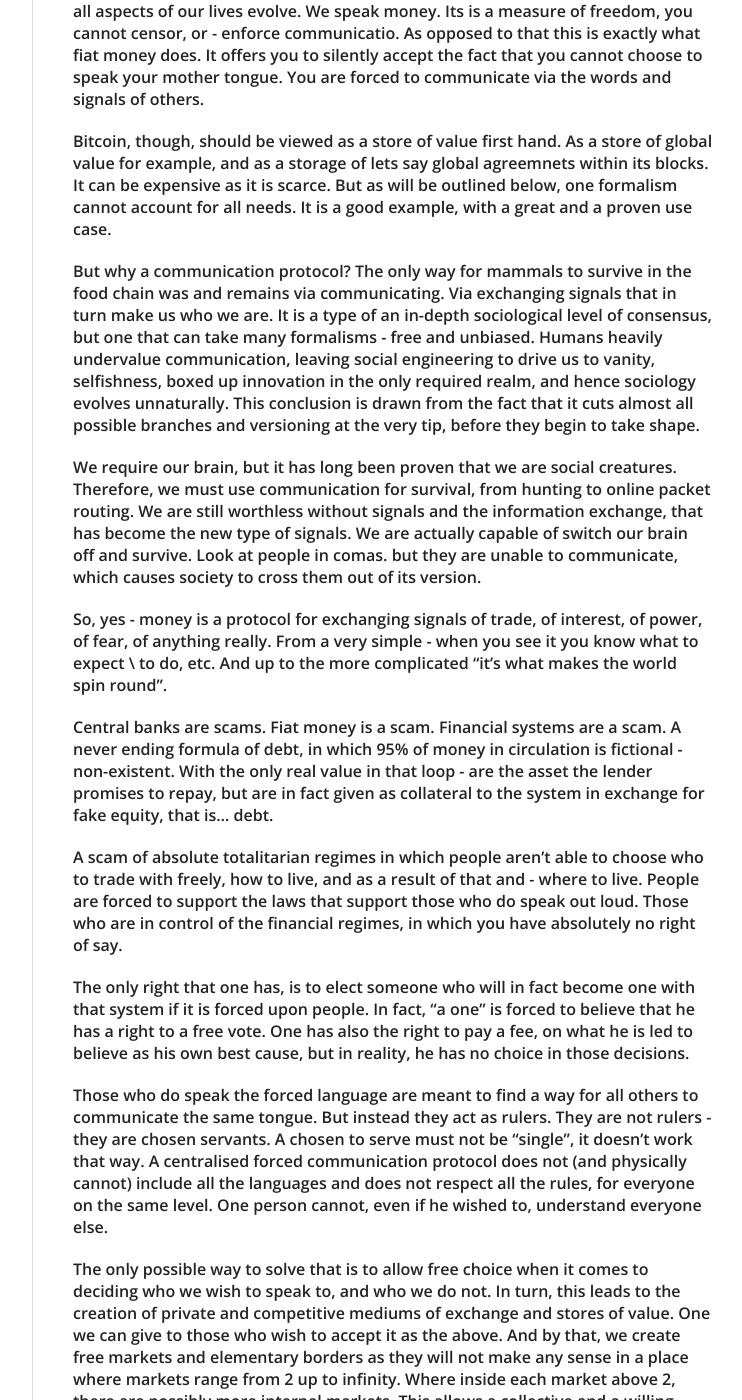
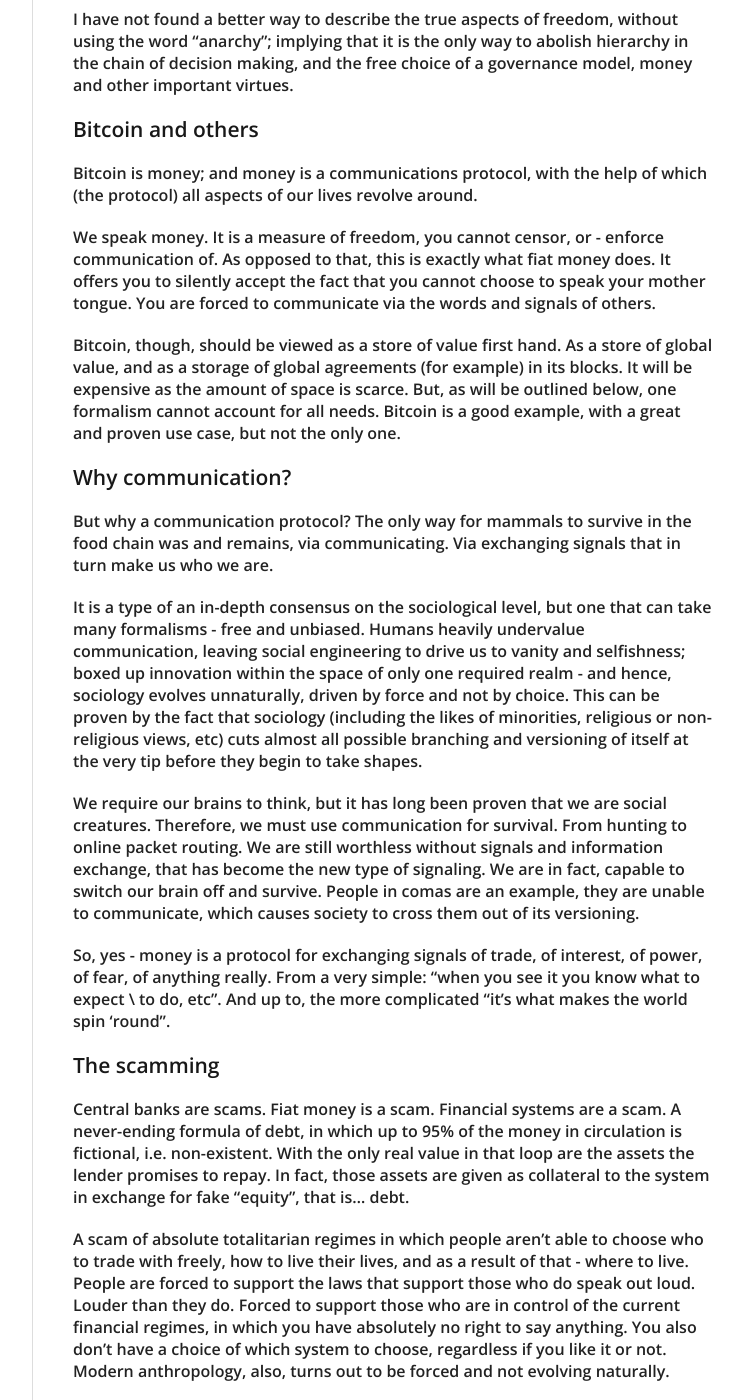
Before and after one commit to serejandmyself/serejandmyself.github.io, a Jekyll site: the page built from _posts/2019-08-07-The-anarchy-of-freedom.md, in a window 1280 px wide and 1400 px high, scrolled down 454 px. Shown: the whole window, without its empty margins (378-1120 px from the left). Built offline with Jekyll 4.4.1, drawn with Linux system fonts in a browser that asks for light colours; some of the changed text lies outside the part shown.

Commit message:
Update 2019-08-07-The-anarchy-of-freedom.md

```diff
--- a/_posts/2019-08-07-The-anarchy-of-freedom.md
+++ b/_posts/2019-08-07-The-anarchy-of-freedom.md
@@ -5,51 +5,101 @@
 - blog
 ---
 
-# The anarchy of freedom
+# Utopia of the anarchy of freedom
+### The issue
+The below outlines a view on the aspects of the modern human protocols; their inability to function properly, and a vision on what can be done to replace them. It is written in free-form flow, somewhat resembling the likes of an unveiling chain of events; hence, it is meant to be read from beginning to end, without skipping any “blocks”.
 
-The below outlines a view on the aspects of modern human protocol, their inability to function correctly and a vision on what can replace it. It is written in free-form flow, somewhat resembling the likes of an unveiling chain of events; hence, it is meant to be read from beginning to end, without sipping “blocks”.
+But first, a short introduction with the regards to why “the anarchy of freedom”. This article is meant to point out that we are,  co-existing in a type of modern-day slavery with a forced on us, social engineering in the formalism of politics (governance), money (communication) and other important protocols.
 
-But first hand a short introduction with regards to why “anarchy of freedom”. This article is meant to point out out that we are, in fact, existing in a type of modern-slavery with a forced social formalism. I have not found a better way to describe the true aspect of freedom, but with the word “anarchy”, implying that it is actually the only way to abolish hierarchy in decision making and free choice of governance, money and other important virtues.
+I have not found a better way to describe the true aspects of freedom, without using the word “anarchy”; implying that it is the only way to abolish hierarchy in the chain of decision making, and the free choice of a governance model, money and other important virtues.
 
-Bitcoin is money and money is a communication protocol, with the help of which all aspects of our lives evolve. We speak money. Its is a measure of freedom, you cannot censor, or - enforce communicatio. As opposed to that this is exactly what fiat money does. It offers you to silently accept the fact that you cannot choose to speak your mother tongue. You are forced to communicate via the words and signals of others.
+### Bitcoin and others
+Bitcoin is money; and money is a communications protocol, with the help of which (the protocol) all aspects of our lives revolve around.
 
-Bitcoin, though, should be viewed as a store of value first hand. As a store of global value for example, and as a storage of lets say global agreemnets within its blocks. It can be expensive as it is scarce. But as will be outlined below, one formalism cannot account for all needs. It is a good example, with a great and a proven use case.
+We speak money. It is a measure of freedom, you cannot censor, or - enforce communication of. As opposed to that, this is exactly what fiat money does. It offers you to silently accept the fact that you cannot choose to speak your mother tongue. You are forced to communicate via the words and signals of others.
 
-But why a communication protocol? The only way for mammals to survive in the food chain was and remains via communicating. Via exchanging signals that in turn make us who we are. It is a type of an in-depth sociological level of consensus, but one that can take many formalisms - free and unbiased.   Humans heavily undervalue communication, leaving social engineering to drive us to vanity, selfishness, boxed up innovation in the only required realm, and hence sociology evolves unnaturally. This conclusion is drawn from the fact that it cuts almost all possible branches and versioning at the very tip, before they begin to take shape.
+Bitcoin, though, should be viewed as a store of value first hand. As a store of global value, and as a storage of global agreements (for example) in its blocks. It will be expensive as the amount of space is scarce. But, as will be outlined below, one formalism cannot account for all needs. Bitcoin is a good example, with a great and proven use case, but not the only one.
 
-We require our brain, but it has long been proven that we are social creatures. Therefore, we must use communication for survival, from hunting to online packet routing. We are still worthless without signals and the information exchange, that has become the new type of signals. We are actually capable of switch our brain off and survive. Look at people in comas. but they are unable to communicate, which causes society to cross them out of its version.
+### Why communication?
+But why a communication protocol? The only way for mammals to survive in the food chain was and remains, via communicating. Via exchanging signals that in turn make us who we are.
 
-So, yes - money is a protocol for exchanging signals of trade, of interest, of power, of fear, of anything really. From a very simple - when you see it you know what to expect \ to do, etc. And up to the more complicated "it's what makes the world spin round".
+It is a type of an in-depth consensus on the sociological level, but one that can take many formalisms - free and unbiased.  Humans heavily undervalue communication, leaving social engineering to drive us to vanity and selfishness; boxed up innovation within the space of only one required realm - and hence, sociology evolves unnaturally, driven by force and not by choice. This can be proven by the fact that sociology (including the likes of minorities, religious or non-religious views, etc) cuts almost all possible branching and versioning of itself at the very tip before they begin to take shapes.
 
-Central banks are scams. Fiat money  is a scam. Financial systems are a scam. A never ending formula of debt, in which  95% of money in circulation is fictional - non-existent. With the only real value in that loop - are the asset the lender promises to repay, but are in fact given as collateral to the system in exchange for fake equity, that is... debt.
+We require our brains to think, but it has long been proven that we are social creatures. Therefore, we must use communication for survival. From hunting to online packet routing. We are still worthless without signals and information exchange, that has become the new type of signaling. We are in fact, capable to switch our brain off and survive. People in comas are an example, they are unable to communicate, which causes society to cross them out of its versioning.
 
-A scam of absolute totalitarian regimes in which people aren't able to choose who to trade with freely, how to live, and as a result of that and - where to live. People are forced to support the laws that support those who do speak out loud. Those who are in control of the financial regimes, in which you have absolutely no right of say.
+So, yes - money is a protocol for exchanging signals of trade, of interest, of power, of fear, of anything really. From a very simple: "when you see it you know what to expect \ to do, etc". And up to, the more complicated "it's what makes the world spin 'round".
 
-The only right that one has, is to elect someone who will in fact become one with that system if it is forced upon people. In fact, “a one” is forced to believe that he has a right to a free vote. One has also the right to pay a fee, on what he is led to believe as his own best cause, but in reality, he has no choice in those decisions.
+### The scamming
+Central banks are scams. Fiat money is a scam. Financial systems are a scam. A never-ending formula of debt, in which up to 95% of the money in circulation is fictional, i.e. non-existent. With the only real value in that loop are the assets the lender promises to repay. In fact, those assets are given as collateral to the system in exchange for fake "equity", that is... debt.
 
-Those who do speak the forced language are meant to find a way for all others to communicate the same tongue. But instead they act as rulers. They are not rulers - they are chosen servants. A chosen to serve must not be “single”, it doesn't work that way. A centralised forced communication protocol does not (and physically cannot) include all the languages and does not respect all the rules, for everyone on the same level. One person cannot, even if he wished to, understand everyone else.
+A scam of absolute totalitarian regimes in which people aren't able to choose who to trade with freely, how to live their lives, and as a result of that - where to live. People are forced to support the laws that support those who do speak out loud. Louder than they do. Forced to support those who are in control of the current financial regimes, in which you have absolutely no right to say anything. You also don't have a choice of which system to choose, regardless if you like it or not. Modern anthropology, also, turns out to be forced and not evolving naturally.
 
-The only possible way to solve that is to allow free choice when it comes to deciding who we wish to speak to, and who we do not. In turn, this leads to the creation of private and competitive mediums of exchange and stores of value. One we can give to those who wish to accept it as the above. And by that, we create free markets and elementary borders as they will not make any sense in a place where markets range from 2 up to infinity. Where inside each market above 2, there are possibly more internal markets. This allows a collective and a willing creation of internet communication protocols between money. Ad if build on decentralised systems, the need for surveillance is eliminated. No need for a range of ruling entities:  banks and controlling monetary agents. By using the above as a digital, rather than as "hard-real" money, we eliminate the need for indeed “offices and structures”. We elemmenta one of the things that passes the most physical disease  and sponsors the biggest dark economic sector, both good and bad parts of it (but the good parts will always easily recreate itself in a free market).
+The only right that one is given, is to elect a someone who will eventually become a whole with the system, simply because that system is forced upon people, and on him too (regardless of his vision). In fact, “one” is forced to believe that he has the right for a free vote. The "one" is also made to think that he has the right(!) to pay a fee, on what he is led to believe as his own best cause, but in reality, he has no choice in those decisions.
+
+### Rulers and tongues
+Those who do choose to speak a forced language are meant to find a way for all others to communicate the same tongue. But instead, they act as rulers. They are not rulers - they are chosen servants.
+
+The chosen to serve must not be “solitary”, it doesn't work that way. A centralized, forced communication protocol does not (and physically cannot) include all the languages and does not respect all the possible rules, that can act and serve everyone on the same level. One person cannot, even if he wished to, understand everyone else.
+
+### Free choice and free markets
+The only possible way to solve that is to allow free choice when it comes to deciding who we wish to speak to, and to whom - we do not. In turn, this will lead to the creation of private and competitive mediums of exchange and stores of value on local markets. A store of value that we can give to those who wish to accept it as the above.
+
+Hence, we can create free markets and eliminate borders, as they will not make any sense in a place where markets range from 2 and up to infinity. Where inside of each possible market above 2, there can be more included markets, more branching, more versioning.
+
+This allows for a collective and a willing creation of an inter-communication protocol between types of money. And if built on top of a decentralized system, the need for surveillance is also eliminated. No need for a range of ruling entities:  banks and controlling monetary agents.
+
+### Go digital, go code
+By using the above as a digital, rather than as "hard-physical" money, we eliminate the need for unneeded “structures and institutes”.
+
+We, in fact, eliminate one of the things that spreads the most physical disease amongst humans and sponsors the biggest dark economic sector (both good and bad parts of it - but the good parts will always easily recreate themselves in a free market if there is a need for them).
 
 We eliminate fiat-paper money, of course. By using a digital token, we achieve true portability qualities, true divisibility, true indestructibility, and a higher level of security.
 
-By using a decentralized consensus, or by using a way of coming to an agreement which might not even require for the mass to choose a “correct” answer. Democracy Is a scam. Like any formalism created in order to push choice. One can, for example, simply be sure that the information / goods / money / which were written in any foreign language, make sure that what is accepted, is only done so in a way understandable to him. Which he choose freely and it is his understanding of the accepted information that is important - it's a free choice.
+### Consensus and other types of agreement
+By using a decentralized consensus, or by using a way of coming to an agreement which might not even require for the mass to choose a “correct” answer - we create new types of formalisms, better functioning formalisms.
 
-This is easily achieved by using the money protocol as both - as a distributed ledger of any formalism, where protects are able to show all previous versions of data, in a safe and a distributed manner, and that have willingly accepted consensus mechanism. Digital communication makes sure this is achieved. Making it decentralised, makes sure it is not forced upon, as simply an agreement of any consensus. Both parts are vital to this vision.
-This allows for communicating rules that aren't fixed to the ground by nails. They have the ability to be viewed and reviewed and agreed upon, by the free markets that wish to communicate between one another. Those communications might not even include value in terms of goods or money as a means to buy something. They can include many other discernible or scarce value - reputation or a collectable, art included. Hence, each market chooses its own laws applicable to the situation values, that are accepted by all involved sides. This is decentralised law. This eliminates the need for forced fees - taxes are now a free will and any community and private funding or equity as such, are spent as wished by the involved sides, as per agreed within that market. They speak the same language as the others that are involved in the communication process, and they are now used for the use of what is willingly chosen.
+Democracy is a scam. Like any formalism created in order to push a choice. One, for example, can simply make sure that the information, goods or money, which were written in any foreign language (unknown to him), is accepted only in a form and a way that is understandable to him (making sure that information isn't tampered with). Of course, which he chose freely and it is his understanding of the accepted information that is important - this makes a free choice.
 
-Ruling, as a term of totalitarian regimes, completely closed organizations and formalisms - ends. It loses competitive value it the free market, where it has no forced customers, that do not wish to communicate with it. And it has no “hidden” help from scammy centralised law systems.
+This is easily achieved by using the money protocol as both - as a distributed ledger of any formalism, where projects (people, companies, robots, etc) are able to show all previous versions of data, in a safe and in a distributed manner; and, as a willingly accepted consensus mechanism.
 
-Corporations that are forcing their own goods, that are sold to us on terms that we cannot have a say in, that are sold to us in a monopolized market, in an environment where they can be supported or worse, offer scam support to centelaies rulers, will not get any customers. The customers will flee to open markets for all the above mentioned reasons. Local organizations emerge within the space of a free market, maybe not even having a physical location - no borders. A fairer and clearer formalisms.
+Digital communication makes sure this is achieved. Making it decentralized makes sure it is not forced upon us. Even, as simply as an agreement of any consensus (they too can be forced). Both parts are vital for this vision.
 
-Privacy is a choice. It is a fundamental right in every aspect to communication protocols and hence to money, to law and to identity. If you wish not to speak, but you wish to write. If you wish not to vote, if you wish to pay for something and remain anonymous. If you follow the local protocols by free choice, you are as free as you ought to be, to do so anonymously. But along with proof of not being scam or align with a prove to be able to buy something, or to actually say something if you needed to, but couldn't so right now. It is easily achieved by using privacy-inbuilt digitally distributed ledgers.
+### Go git, go versioning
+This allows for communicating "rules" that aren't fixed to the ground by nails. They can be viewed and reviewed, and agreed upon by the free markets that wish to communicate between one another. Those communications might not even include value in terms of goods or money as a means to buy something. They can include many other desirable or scarce value - reputation or collectibles (art included).
 
-The abolition of scams and centralised systems that force upon their language, their alphabet, their ways of communication and their fake data. The abolition of ruling systems as opposed to those, created to serve and free of forced fees systems.
+Hence, each market chooses its own laws, which are applicable to the situational values. Those that are accepted by all the involved sides. This is decentralized law.
+
+### Abolishing the chains
+This eliminates the need for forced fees - taxing can be a free will, and any community and private funding, or equity as such, are spent as wished by the involved agents, as per agreed upon within that market.
+
+They speak the same language as the others that are involved in the communication process, and they are now used for the use of what is willingly chosen.
+
+Ruling as a term of totalitarian regimes, completely closed organizations and formalisms - ends. It loses the competitive value on a free market, where it no longer has forced customers, that do not wish to communicate with the product. It has no “hidden” help from scammy centralized law systems.
+
+### Competetive formalisms
+Corporations that are forcing their goods; that are sold to us on terms that we cannot have a choice in; that are sold to us in a monopolized market; in an environment where they can be supported or worse - offer scammy support to centralised rulers, will not get any customers (and if they do - it will be their choice only). The customers will flee to open markets for all the above-mentioned reasons.
+
+Local organizations emerge within the space of a free market, maybe not even having a physical location, because there are no borders. Fairer and clearer formalism will emerge as a result.
+
+### Privacy is a right
+Privacy is a choice. It is a fundamental right in every aspect to communication protocols and hence to money, to law, and to identity.
+
+If you do not wish to speak, but you wish to write - it is your right to do so. If you do not wish to vote or if you wish to pay for something and remain anonymous - it's your right.
+
+If you follow the local protocols by free choice, you are as free as you ought to be, to do so anonymously. Of course, along with the proof that you aren't byzantine. Along with a proof that you are able to buy something, or to say something if you needed to, but couldn't do so right now. It is easily achieved by using privacy-inbuilt digitally distributed ledgers.
+
+### The matrix has you
+The abolition of scams and centralized systems that force upon their language, their alphabet, their ways of communicating, and their fake data. The abolition of ruling systems as opposed to those that are created in order to serve and free the forced fee systems.
 
 The abolition of systems that are forcing their law, money, rules, decision making and total surveillance mechanisms, education programming, taxes, welfare and voting models, and social behavior that arises from forced upon masks that you need in order to live with the above.
 
-However, it is you who wish to accept what the matrix feeds you. The abolition of  the corrupted, rotten, controlling, bound to fail and already falling systems. Abolition of those will pave way to a decentralised, distributed, freely chosen formalism for each individual, that chooses to accept the information he receives and communicate freely on his own terms.
+However, it is only you who wish to accept what the matrix feeds you. The abolition of the corrupted, rotten, controlling, bound to fail and already falling systems.
 
-In turn, this takes shape into a free and willingly created or accepted matrix around us. A much more accepted reality free of physical, illogical, digital or any other boundaries. This will open the possibilities to evolve as beings and for whatever other thinking organism or mechanical architectures we might create, or create by the created.
+Their abolition will pave the way to a decentralized, a distributed, a freely chosen formalism for each individual, that chooses to accept the information he receives and provide the ability to communicate freely on his terms.
 
-A future that sees innovation, competitiveness, shares visions and goals, in which people understand their reason. Fulfill their needs. Give freely. Openly speak, and belong to - by free choice. A world in which exploration for new and for the beyond has a purpose. A world in which there is a place for bigger things than simple value based upon greed. Seeking for inter galactic and beyond communication protocols, with the wish to evolve and to be free.
+### More than value
+In turn, this takes shape into a free and a willingly created or accepted matrix around us. A much more accepted reality - free of physical, illogical, digital or any other boundaries. This will open the possibilities for us to evolve as beings, and for whatever other thinking organism or mechanical architectures we might create; or for those that will be created by the created.
+
+A future that sees global, free and open innovation; competitiveness and shares visions and goals; a future in which people understand their reason better. Fulfill their needs. Give freely. Speak openly, and belong "to" - by a willingly made choice.
+
+A world in which exploration for new, and for the beyond, has a purpose. A world in which there is a place for bigger things than simple value based upon greed. Seeking for inter-galactic and for the beyond communication protocols, with the wish to evolve and the right for a natural evolution; the right to be free and to be responsible for your freedom.
```
